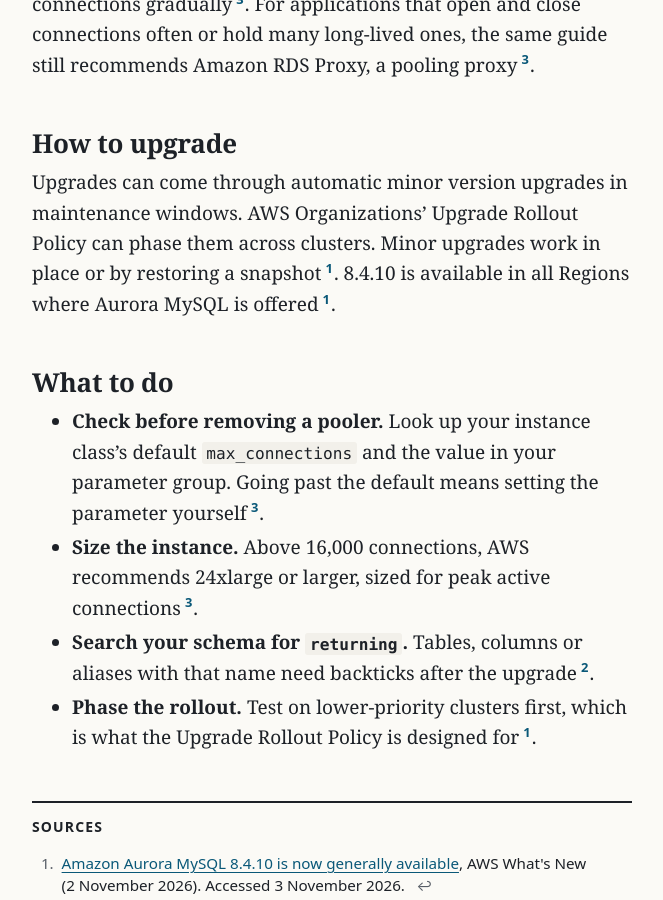
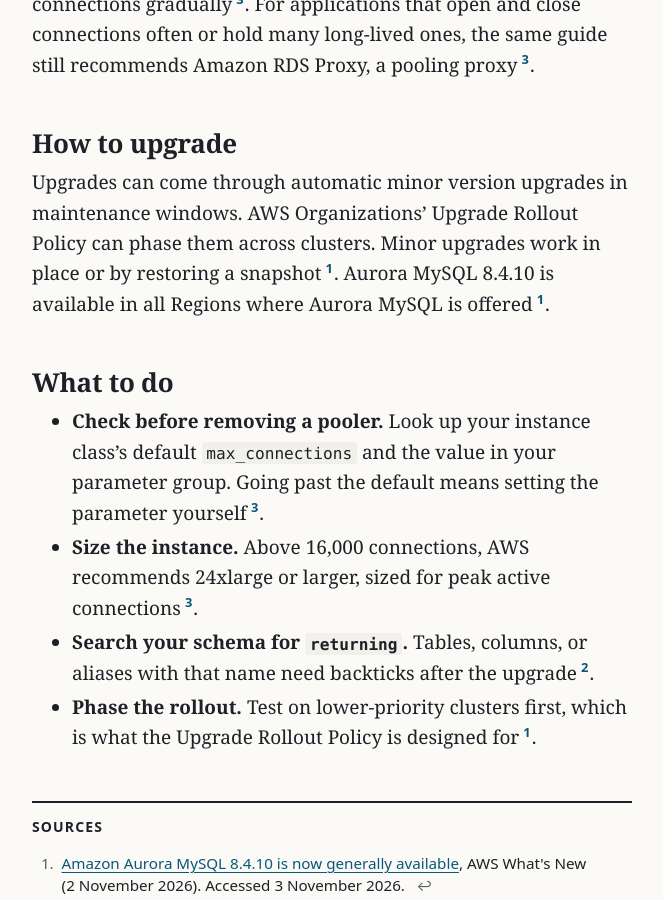
Before and after one commit to northwind-press/northwind-press.github.io, a Jekyll site: the page built from _posts/2026-11-03-aurora-mysql-8410.md, in a window 1280 px wide and 900 px high, scrolled down 1679 px. Shown: the whole window, without its empty margins (308-971 px from the left). Built offline with Jekyll 4.4.1, drawn with Linux system fonts in a browser that asks for light colours.

Commit message:
Copy: aurora-mysql-8410 serial comma; no sentence starting with a numeral (T-147)
Co-Authored-By: Claude Opus 5.5 <noreply@anthropic.com>

```diff
--- a/_posts/2026-11-03-aurora-mysql-8410.md
+++ b/_posts/2026-11-03-aurora-mysql-8410.md
@@ -36,11 +36,11 @@ For more than 16,000 connections, AWS recommends a 24xlarge or larger class. It
 
 ## How to upgrade
 
-Upgrades can come through automatic minor version upgrades in maintenance windows. AWS Organizations' Upgrade Rollout Policy can phase them across clusters. Minor upgrades work in place or by restoring a snapshot{% include cite.html n=1 %}. 8.4.10 is available in all Regions where Aurora MySQL is offered{% include cite.html n=1 %}.
+Upgrades can come through automatic minor version upgrades in maintenance windows. AWS Organizations' Upgrade Rollout Policy can phase them across clusters. Minor upgrades work in place or by restoring a snapshot{% include cite.html n=1 %}. Aurora MySQL 8.4.10 is available in all Regions where Aurora MySQL is offered{% include cite.html n=1 %}.
 
 ## What to do
 
 - **Check before removing a pooler.** Look up your instance class's default `max_connections` and the value in your parameter group. Going past the default means setting the parameter yourself{% include cite.html n=3 %}.
 - **Size the instance.** Above 16,000 connections, AWS recommends 24xlarge or larger, sized for peak active connections{% include cite.html n=3 %}.
-- **Search your schema for `returning`.** Tables, columns or aliases with that name need backticks after the upgrade{% include cite.html n=2 %}.
+- **Search your schema for `returning`.** Tables, columns, or aliases with that name need backticks after the upgrade{% include cite.html n=2 %}.
 - **Phase the rollout.** Test on lower-priority clusters first, which is what the Upgrade Rollout Policy is designed for{% include cite.html n=1 %}.
```
